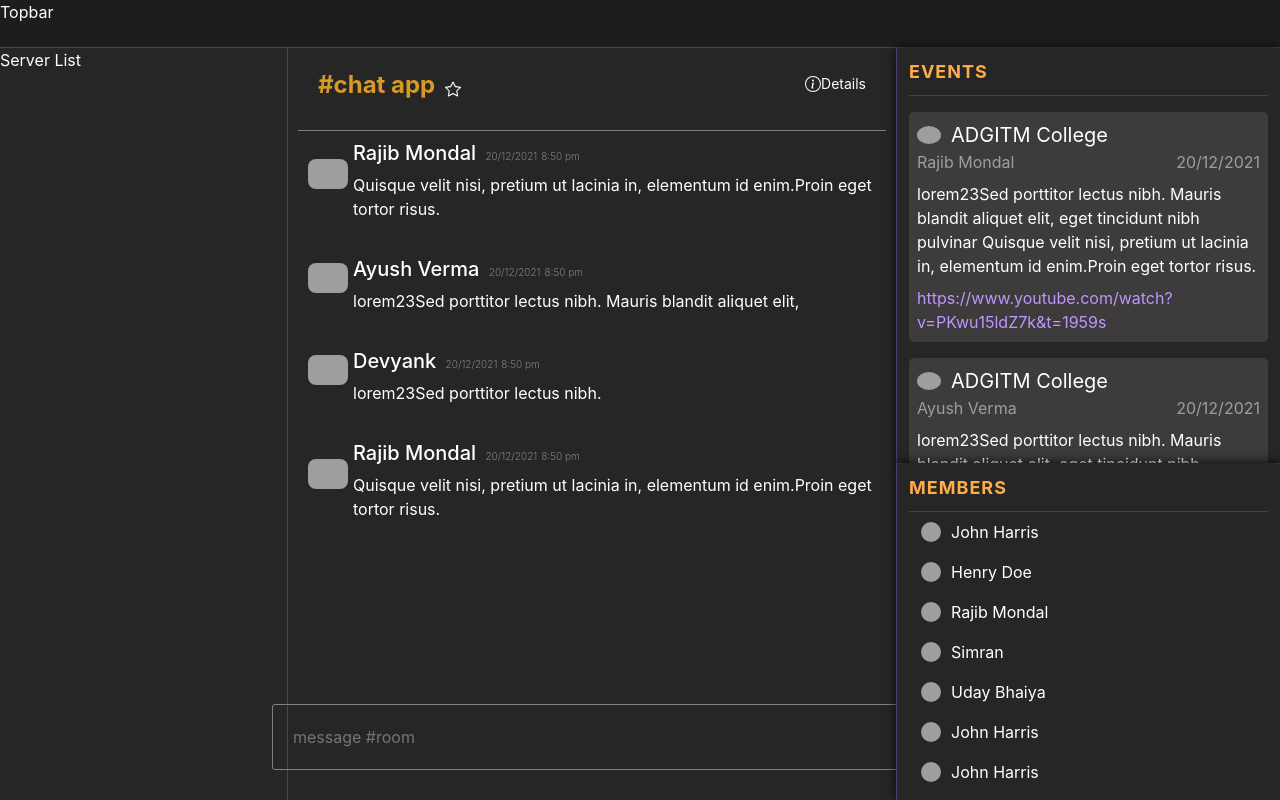
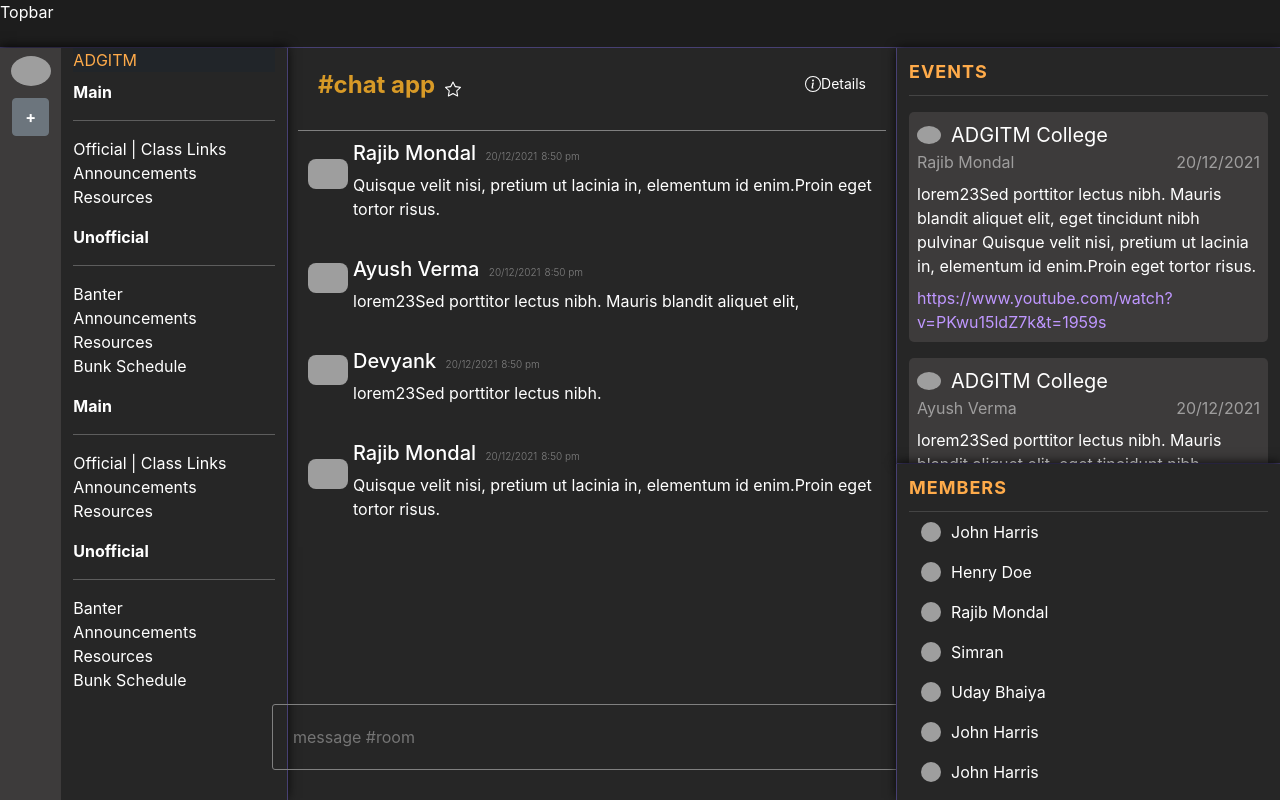
Before and after one commit to 2devyank/College-community-site, a React (Create React App) app: page /home in a window 1280 px wide. Built offline with nearby package versions, Linux system fonts and the light colour scheme; grey boxes are pictures that could not be loaded.

Commit message:
Setup sidebar

```diff
--- a/src/components/homePage/Sidebar.js
+++ b/src/components/homePage/Sidebar.js
@@ -1,7 +1,14 @@
+import SidebarServers from "./Sidebar/SidebarServers"
+import SidebarChannels from "./Sidebar/SidebarChannels"
+import '../../styles/sidebar.css'
+
 function Sidebar() {
     return (
-        <div className="Sidebar">
-            Server List
+        <div className="sidebar">
+            <div className="sidebar-inner-container">
+                <SidebarServers />
+                <SidebarChannels />
+            </div>
         </div>
     )
 }
--- /dev/null
+++ b/src/components/homePage/Sidebar/SidebarCategoryItem.js
@@ -0,0 +1,12 @@
+import SidebarChannelItem from "./SidebarChannelItem"
+
+export default function SidebarCategoryItem(props) {
+
+    return (
+        <div className="sidebar-category-container mt-2 mb-3">
+            <span className="fw-bold">{props.category.categoryName}</span>
+            <hr/>
+            {props.category.categoryChannels.map((channel, channelIndex) => { return <SidebarChannelItem channel={channel} />; })}
+        </div>
+    )
+}
--- /dev/null
+++ b/src/components/homePage/Sidebar/SidebarChannelItem.js
@@ -0,0 +1,10 @@
+function SidebarChannelItem(props) {
+
+    return (
+        <div className="sidebar-server-container">
+            {props.channel.channelName}
+        </div>
+    )
+}
+
+export default SidebarChannelItem
--- /dev/null
+++ b/src/components/homePage/Sidebar/SidebarChannels.js
@@ -0,0 +1,79 @@
+import React, { useState, useEffect } from 'react'
+import SidebarCategoryItem from "./SidebarCategoryItem"
+
+export default function SidebarChannels() {
+    const [categoryList, setCategoryList] = useState(
+        [
+            {
+                categoryName:"Main",
+                categoryChannels:[
+                    {
+                        channelName:"Official | Class Links"
+                    },
+                    {
+                        channelName:"Announcements"
+                    },
+                    {
+                        channelName:"Resources"
+                    }
+                ]
+            },
+            {
+                categoryName:"Unofficial",
+                categoryChannels:[
+                    {
+                        channelName:"Banter"
+                    },
+                    {
+                        channelName:"Announcements"
+                    },
+                    {
+                        channelName:"Resources"
+                    },
+                    {
+                        channelName:"Bunk Schedule"
+                    }
+                ]
+            },
+            {
+                categoryName:"Main",
+                categoryChannels:[
+                    {
+                        channelName:"Official | Class Links"
+                    },
+                    {
+                        channelName:"Announcements"
+                    },
+                    {
+                        channelName:"Resources"
+                    }
+                ]
+            },
+            {
+                categoryName:"Unofficial",
+                categoryChannels:[
+                    {
+                        channelName:"Banter"
+                    },
+                    {
+                        channelName:"Announcements"
+                    },
+                    {
+                        channelName:"Resources"
+                    },
+                    {
+                        channelName:"Bunk Schedule"
+                    }
+                ]
+            },
+
+        ]
+    );
+
+    return (
+        <div className="sidebar-channels-container container scrollable-container">
+            <div className='heading sticky-top bg-dark'>ADGITM</div>
+            {categoryList.map((category, categoryIndex) => { return <SidebarCategoryItem category={category} />; })}
+        </div>
+    )
+}
--- /dev/null
+++ b/src/components/homePage/Sidebar/SidebarServerItem.js
@@ -0,0 +1,8 @@
+export default function SidebarServerItem(props) {
+
+    return (
+        <div className="sidebar-server-container m-2">
+            <img className="sidebar-server-logo" src={props.server.serverLogoUrl} alt="" />
+        </div>
+    )
+}
--- /dev/null
+++ b/src/components/homePage/Sidebar/SidebarServers.js
@@ -0,0 +1,31 @@
+import React, { useState, useEffect } from 'react'
+import SidebarServerItem from "./SidebarServerItem"
+
+export default function SidebarServers() {
+    const [serverList, setServerList] = useState(
+        [
+            {
+                serverName:"ADGITM",
+                serverLogoUrl:"https://png.pngtree.com/element_our/png/20180912/coffee-time-png_91570.jpg"
+            }
+        ]
+    );
+
+    useEffect(() => {
+        console.log("Reload");
+    }, []);
+
+    function addNewServerList() {
+        setServerList(serverList => [...serverList, {
+            serverName:"ADGITM New",
+            serverLogoUrl:"https://png.pngtree.com/element_our/png/20180912/coffee-time-png_91570.jpg"
+        }]);
+    }
+
+    return (
+        <div className="sidebar-servers-container scrollable-container">
+            {serverList.map((server, serverIndex) => { return <SidebarServerItem server={server} />; })}
+            <button className="btn btn-secondary m-1 fw-bold" onClick={addNewServerList}>+</button>
+        </div>
+    )
+}
--- a/src/index.css
+++ b/src/index.css
@@ -28,7 +28,7 @@ code {
   flex-direction: row;
 }
 
-.Sidebar {
+.sidebar {
   background-color: #262626;
   width: 18rem;
   height: calc(100vh - 3rem);
--- /dev/null
+++ b/src/styles/sidebar.css
@@ -0,0 +1,45 @@
+.sidebar {
+  --sidebar-height: calc(100vh - 3rem);
+  position: relative;
+  box-shadow: 0px -2px 10px 0px rgba(0, 0, 0, 0.75);
+  -webkit-box-shadow: 0px -2px 10px 0px rgba(0, 0, 0, 0.75);
+  -moz-box-shadow: 0px -2px 10px 0px rgba(0, 0, 0, 0.75);
+}
+
+.sidebar > .heading {
+  background: #262626;
+  font-weight: 700;
+  font-size: large;
+  letter-spacing: 1px;
+  padding: 10px 0;
+  border-bottom: 1px solid rgb(68, 68, 68);
+}
+
+.sidebar > .sidebar-inner-container{
+  display: flex;
+}
+
+.sidebar-servers-container{
+  background: #3d3b3b;
+  height: var(--sidebar-height);
+  width: 80px;
+  text-align: center;
+  overflow-y: scroll;
+}
+
+.sidebar-server-container > .sidebar-server-logo{
+  width: 40px;
+  border-radius: 50%;
+  transition: 0.3s;
+}
+.sidebar-server-container > .sidebar-server-logo:hover{
+  width: 40px;
+  border-radius: 30%;
+  transition: 0.1s;
+}
+
+.sidebar-channels-container{
+  height: var(--sidebar-height);
+  width: 100%;
+  overflow-y: scroll;
+}
```
